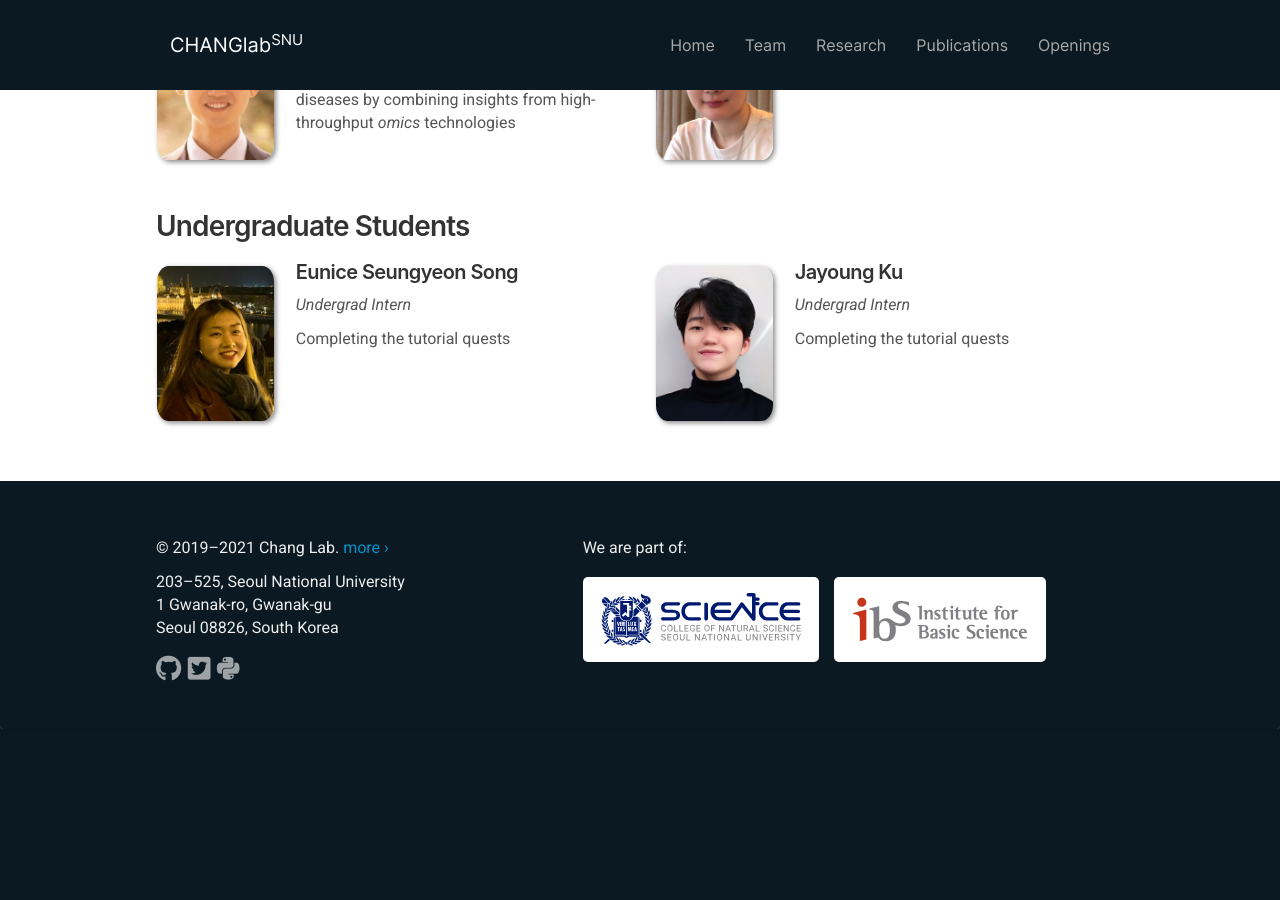
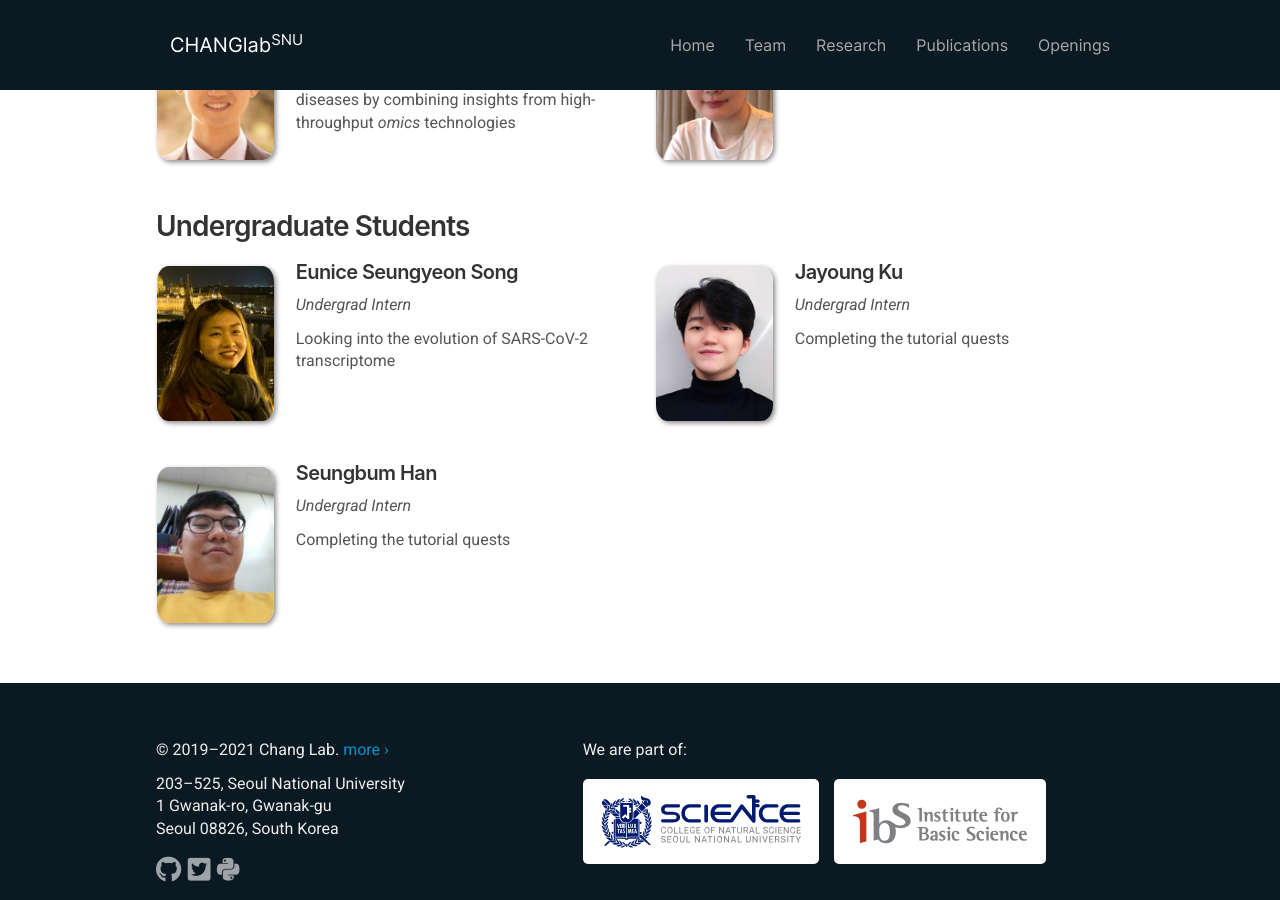
Before and after one commit to ChangLabSNU/ChangLabSNU.github.io, a Jekyll site: the page built from _pages/team.md, in a window 1280 px wide and 900 px high, scrolled down 1128 px. Built offline with Jekyll 4.4.1, drawn with Linux system fonts in a browser that asks for light colours; nearby versions of some CDN libraries; some web fonts are replaced; before the commit the page ends 1857 px from its top, so only the background shows below that.

Commit message:
Add Seungbum, update Seungyeon's status.

```diff
--- a/_data/visitors.yml
+++ b/_data/visitors.yml
@@ -1,9 +1,14 @@
 - name: Eunice Seungyeon Song
   photo: essong-thumb.jpg
   info: Undergrad Intern
-  intro: "Completing the tutorial quests"
+  intro: "Looking into the evolution of SARS-CoV-2 transcriptome"
 
 - name: Jayoung Ku
   photo: jyku-thumb.jpg
   info: Undergrad Intern
   intro: "Completing the tutorial quests"
+
+- name: Seungbum Han
+  photo: sbhan-thumb.jpg
+  info: Undergrad Intern
+  intro: "Completing the tutorial quests"
```
Also changed, not shown: images/members/sbhan-thumb.jpg (added).
